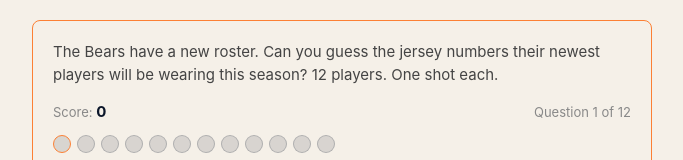
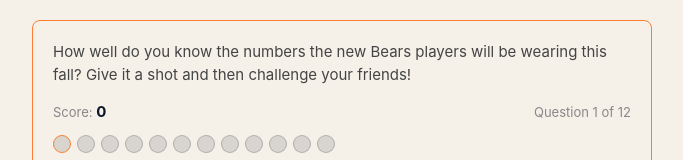
Before and after one commit to kduck22-bears/bears-jersey-game, a plain HTML site: page index.html in a window 1280 px wide. Shown: the top 160 px of the page, without its empty margins (298-981 px from the left). Drawn offline with Linux system fonts and the light colour scheme.

Commit message:
Update index.html

```diff
--- a/index.html
+++ b/index.html
@@ -323,7 +323,7 @@ body {
 <body>
 
 <div class="game-box">
-  <p class="instructions">The Bears have a new roster. Can you guess the jersey numbers their newest players will be wearing this season? 12 players. One shot each.</p>
+  <p class="instructions">How well do you know the numbers the new Bears players will be wearing this fall? Give it a shot and then challenge your friends! </p>
 
   <div class="score-bar">
     <span>Score: <span class="score-val" id="score-display">0</span></span>
```
